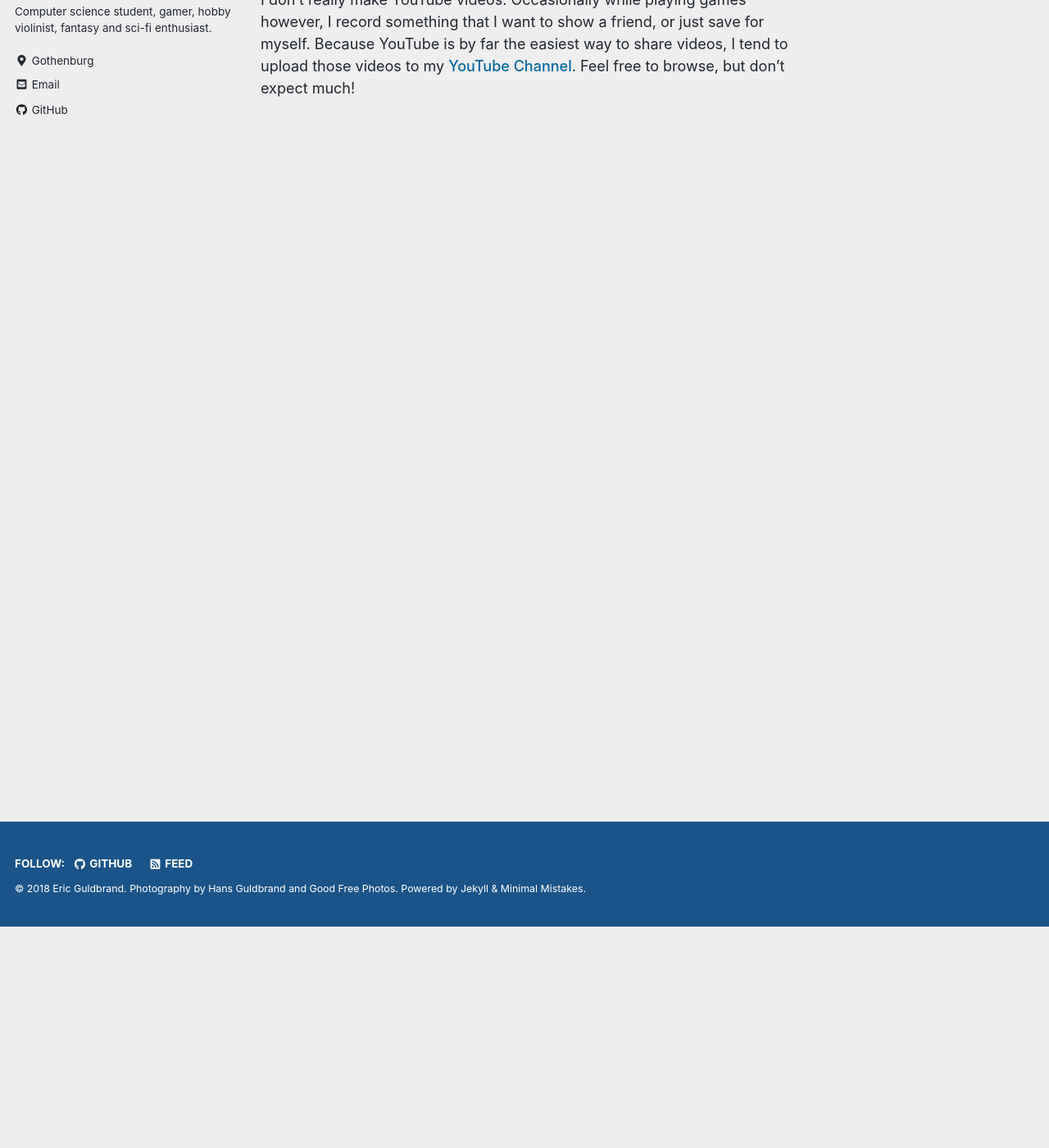
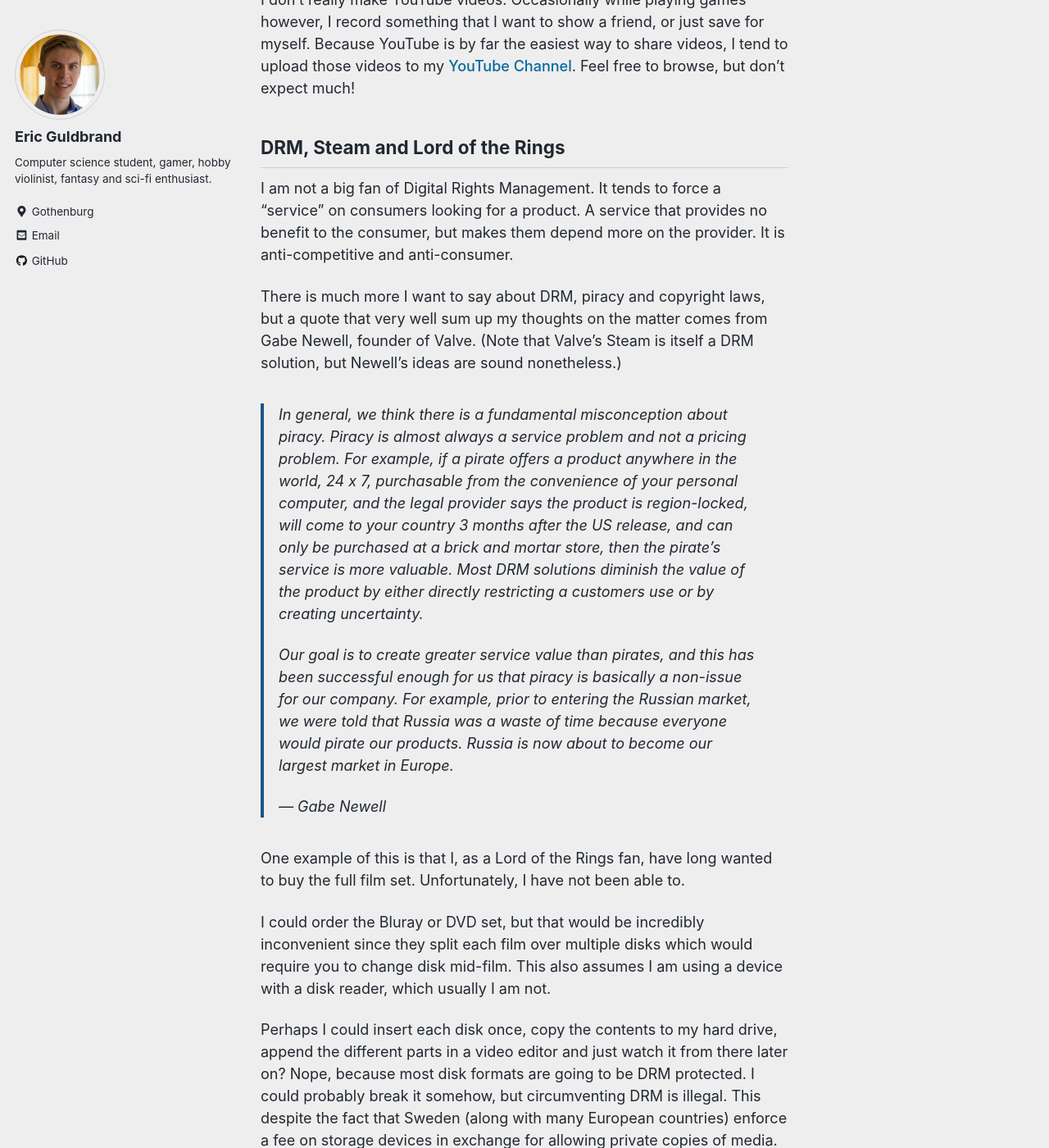
Before and after one commit to ecen/ecen.github.io, a Jekyll site: the page built from _pages/personal.md, in a window 1280 px wide and 1400 px high, scrolled down 270 px. Shown: the whole window at 82% size. Built offline with Jekyll 4.4.1, drawn with Linux system fonts in a browser that asks for light colours; nearby versions of some CDN libraries; some of the changed text lies outside the part shown.

Commit message:
Added DRM rant.

```diff
--- a/_pages/personal.md
+++ b/_pages/personal.md
@@ -6,3 +6,26 @@
 
 ## Youtube
 I don't really make YouTube videos. Occasionally while playing games however, I record something that I want to show a friend, or just save for myself. Because YouTube is by far the easiest way to share videos, I tend to upload those videos to my [YouTube Channel](https://www.youtube.com/channel/UCQEFyGppq7vKkvl27dZy-bg). Feel free to browse, but don't expect much!
+
+## DRM, Steam and Lord of the Rings
+I am not a big fan of Digital Rights Management. It tends to force a "service" on consumers looking for a product. A service that provides no benefit to the consumer, but makes them depend more on the provider. It is anti-competitive and anti-consumer.
+
+There is much more I want to say about DRM, piracy and copyright laws, but a quote that very well sum up my thoughts on the matter comes from Gabe Newell, founder of Valve. (Note that Valve's Steam is itself a DRM solution, but Newell's ideas are sound nonetheless.)
+
+> In general, we think there is a fundamental misconception about piracy. Piracy is almost always a service problem and not a pricing problem. For example, if a pirate offers a product anywhere in the world, 24 x 7, purchasable from the convenience of your personal computer, and the legal provider says the product is region-locked, will come to your country 3 months after the US release, and can only be purchased at a brick and mortar store, then the pirate's service is more valuable. Most DRM solutions diminish the value of the product by either directly restricting a customers use or by creating uncertainty.
+>
+> Our goal is to create greater service value than pirates, and this has been successful enough for us that piracy is basically a non-issue for our company. For example, prior to entering the Russian market, we were told that Russia was a waste of time because everyone would pirate our products. Russia is now about to become our largest market in Europe.
+>
+><cite>Gabe Newell</cite>
+
+One example of this is that I, as a Lord of the Rings fan, have long wanted to buy the full film set. Unfortunately, I have not been able to.
+
+I could order the Bluray or DVD set, but that would be incredibly inconvenient since they split each film over multiple disks which would require you to change disk mid-film. This also assumes I am using a device with a disk reader, which usually I am not.
+
+Perhaps I could insert each disk once, copy the contents to my hard drive, append the different parts in a video editor and just watch it from there later on? Nope, because most disk formats are going to be DRM protected. I could probably break it somehow, but circumventing DRM is illegal. This despite the fact that Sweden (along with many European countries) enforce a fee on storage devices in exchange for allowing private copies of media.
+
+I am not going to stream the films, because I do not want to subscribe to a service. I want to buy my favourite movies. I want to buy the right to have plain video files of these movies on my computer. I want to pay for them once, and then watch them whenever I want to, wherever I want to.
+
+And so, I keep just not watching those films very much. I don't pay anyone anything, because somehow no one sells what I want.
+
+_(And just to Warner Brothers: if you want some free money by selling the LOTR+Hobbit movies in a format that isn't ridiculous, get in touch and I'll set you up with something for that. It's not difficult.)_
```
